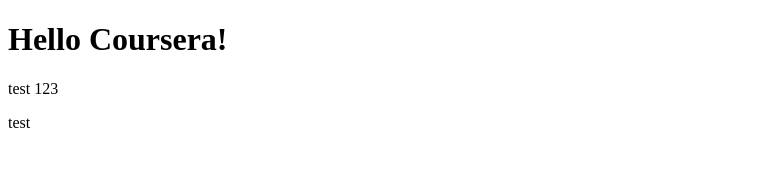
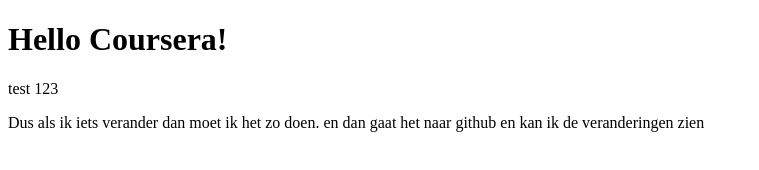
Before and after one commit to Antoinette1970/Coursera-test, a plain HTML site: page site/index.html in a window 1280 px wide. Shown: the whole page, without its empty margins (0-759 px from the left). Drawn offline with Linux system fonts and the light colour scheme.

Commit message:
nog een verandering

```diff
--- a/site/index.html
+++ b/site/index.html
@@ -6,6 +6,6 @@
 <body>
 <h1>Hello Coursera!</h1>
 <p>test 123</p>
-<p>test
+<p>Dus als ik iets verander dan moet ik het zo doen. en dan gaat het naar github en kan ik de veranderingen zien</p>
 </body>
 </html>
```
